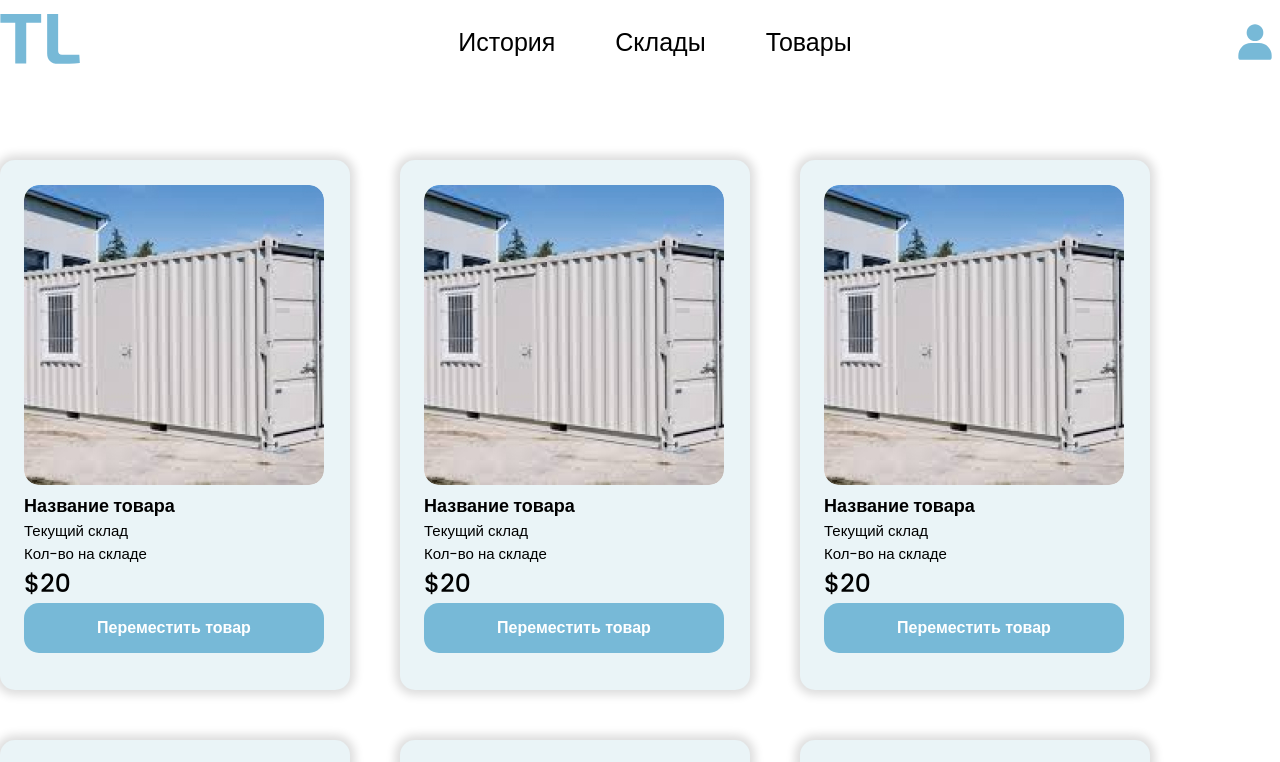
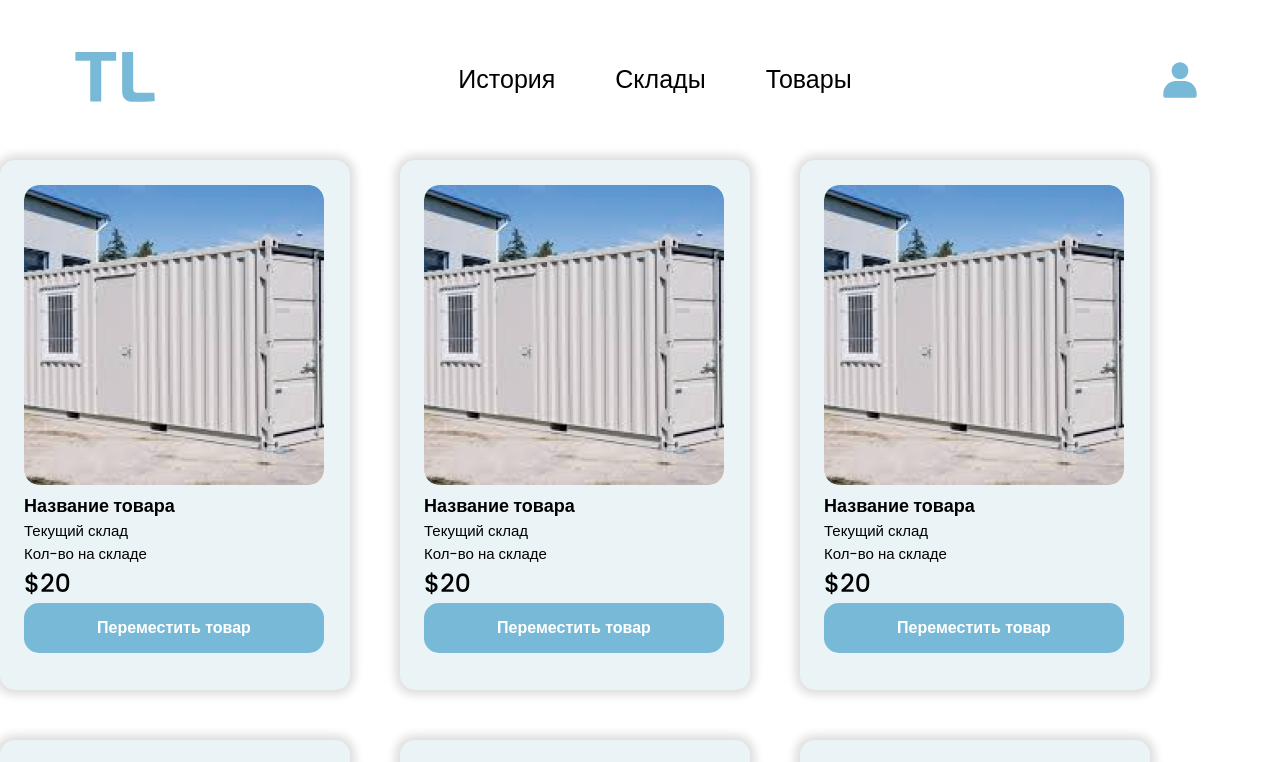
Before and after one commit to Tr3nuss/transfer-logistic-front, a plain HTML site: page index.html in a window 1280 px wide. Shown: the top 762 px of the page. Drawn offline with Linux system fonts and the light colour scheme.

Commit message:
dev1 fix (исправил позиционирование header)

```diff
--- a/style.css
+++ b/style.css
@@ -34,14 +34,18 @@ img {
 }
 
 header {
-  width: 100vw;
+  display: flex;
+  align-items: center;
+  justify-content: center;
+  width: 100%;
   height: 160px;
+  padding: 0 75px;
+  max-width: 1920px;
 }
 
 .header-nav {
-  max-width: 1760px;
+  width: 100%;
   height: 85px;
-  margin: auto;
   display: flex;
   align-items: center;
   justify-content: space-between;
```
Also changed, not shown: 1 other file.
